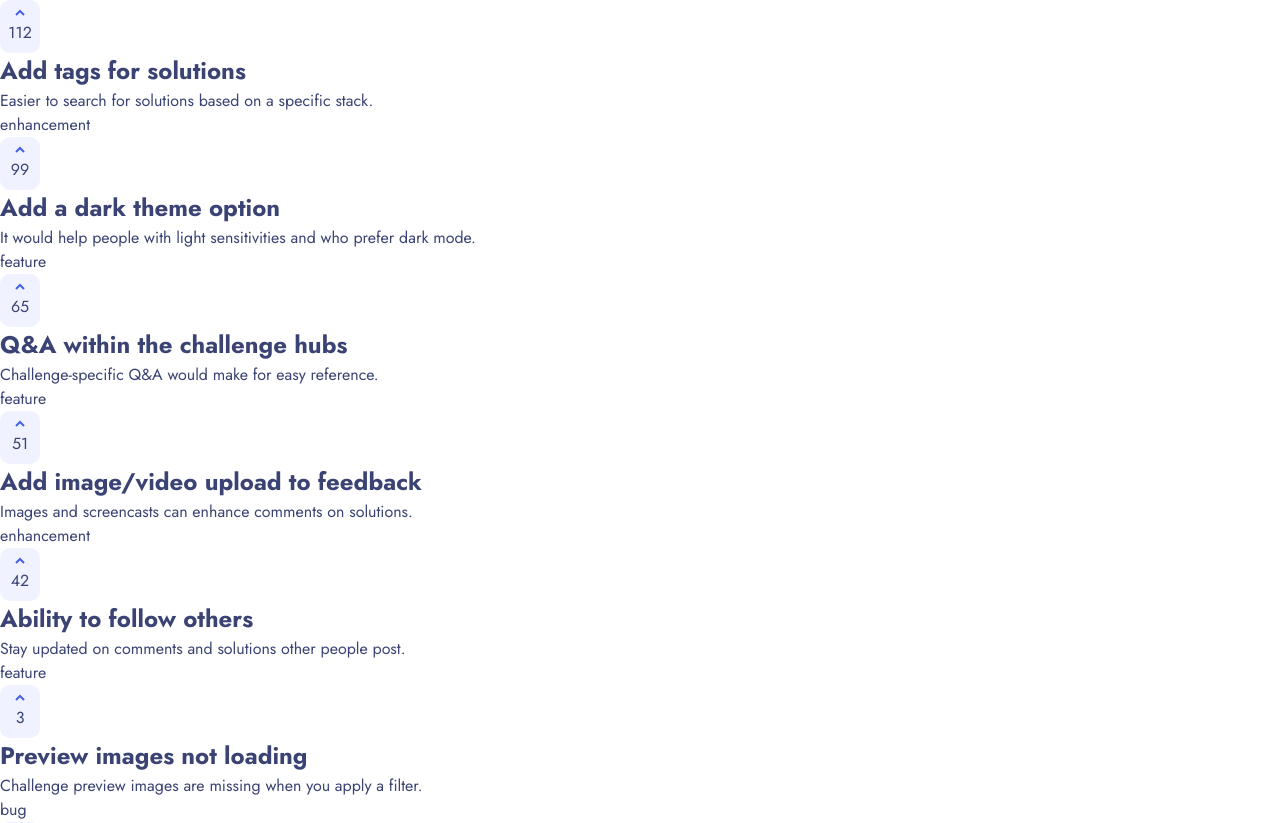
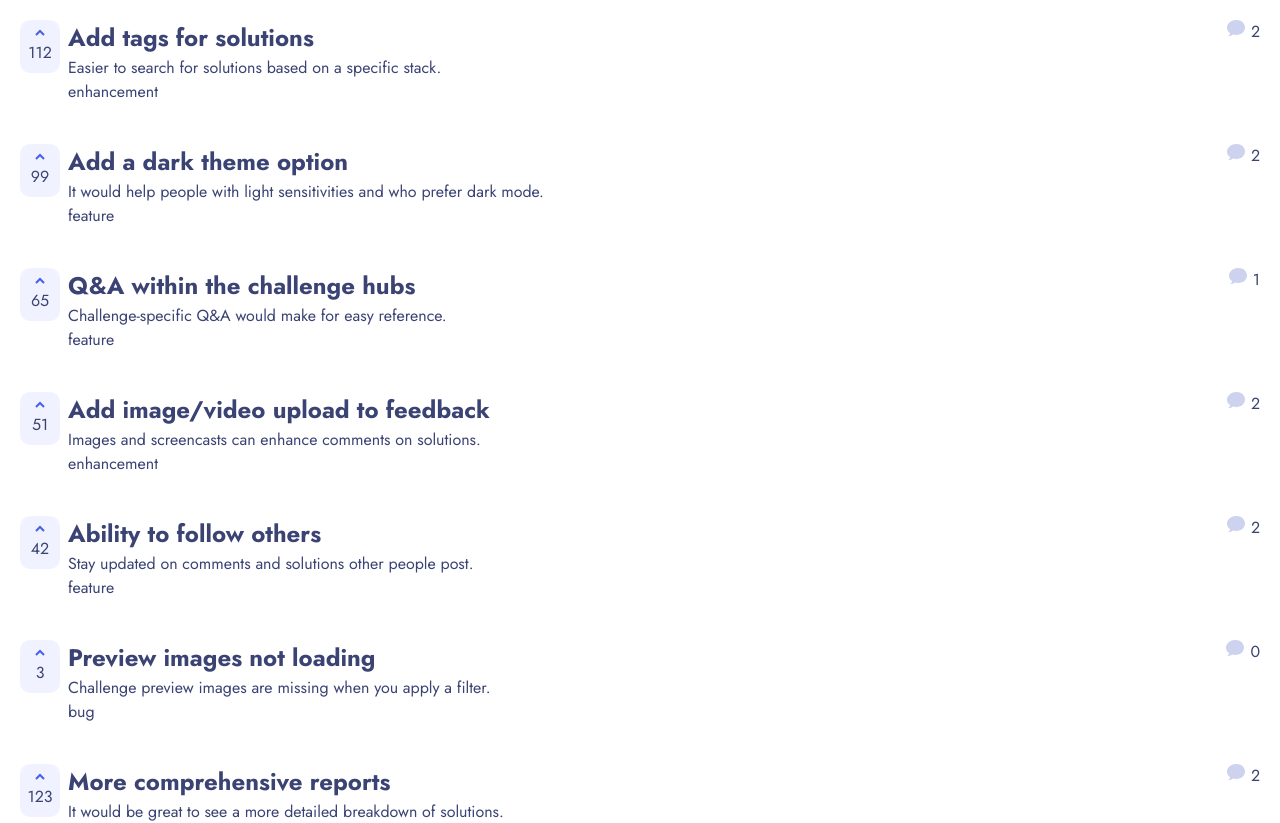
Before and after one commit to wenwen-dev/personal-website, a React (Vite) app: page / in a window 1280 px wide. Shown: the top 823 px of the page. Built offline with nearby package versions, Linux system fonts and the light colour scheme; a web font is replaced by a local one.

Commit message:
Build CommentCount component

```diff
--- a/src/App.tsx
+++ b/src/App.tsx
@@ -335,10 +335,12 @@ function App() {
     <>
       {data.productRequests.map(request => (
         <Card
+          key={request.id}
           title={request.title}
           details={request.description}
           category={request.category}
           voteCount={request.upvotes}
+          commentCount={request.comments?.length}
         />
       ))}
       <GlobalStyles />
--- a/src/components/Card.tsx
+++ b/src/components/Card.tsx
@@ -1,3 +1,4 @@
+import CommentCount from './CommentCount';
 import Vote from './Vote';
 import styled from 'styled-components';
 
@@ -6,9 +7,10 @@ interface Props {
   details: string;
   category: string;
   voteCount: number;
+  commentCount: number | undefined;
 }
 
-const Card = ({ title, details, category, voteCount }: Props) => {
+const Card = ({ title, details, category, voteCount, commentCount }: Props) => {
   return (
     <Wrapper>
       <Vote voteCount={voteCount} />
@@ -17,13 +19,21 @@ const Card = ({ title, details, category, voteCount }: Props) => {
         <Details>{details}</Details>
         <Category>{category}</Category>
       </FeedbackWrapper>
+      <CommentCount commentCount={commentCount} />
     </Wrapper>
   );
 };
 
-const Wrapper = styled.article``;
+const Wrapper = styled.article`
+  display: flex;
+  padding: 20px;
+  justify-content: space-between;
+  gap: 8px;
+`;
 
-const FeedbackWrapper = styled.div``;
+const FeedbackWrapper = styled.div`
+  flex: auto;
+`;
 
 const Title = styled.h2``;
 
--- /dev/null
+++ b/src/components/CommentCount.tsx
@@ -0,0 +1,28 @@
+import styled from 'styled-components';
+
+interface Props {
+  commentCount: number | undefined;
+}
+
+const CommentCount = ({ commentCount }: Props) => {
+  return (
+    <Wrapper>
+      <svg width='18' height='16' xmlns='http://www.w3.org/2000/svg'>
+        <path
+          d='M2.62 16H1.346l.902-.91c.486-.491.79-1.13.872-1.823C1.036 11.887 0 9.89 0 7.794 0 3.928 3.52 0 9.03 0 14.87 0 18 3.615 18 7.455c0 3.866-3.164 7.478-8.97 7.478-1.017 0-2.078-.137-3.025-.388A4.705 4.705 0 012.62 16z'
+          fill='#CDD2EE'
+          fillRule='nonzero'
+        />
+      </svg>
+      <Count>{commentCount ?? 0}</Count>
+    </Wrapper>
+  );
+};
+
+const Wrapper = styled.div`
+  display: flex;
+  gap: 6px;
+`;
+
+const Count = styled.p``;
+export default CommentCount;
```
